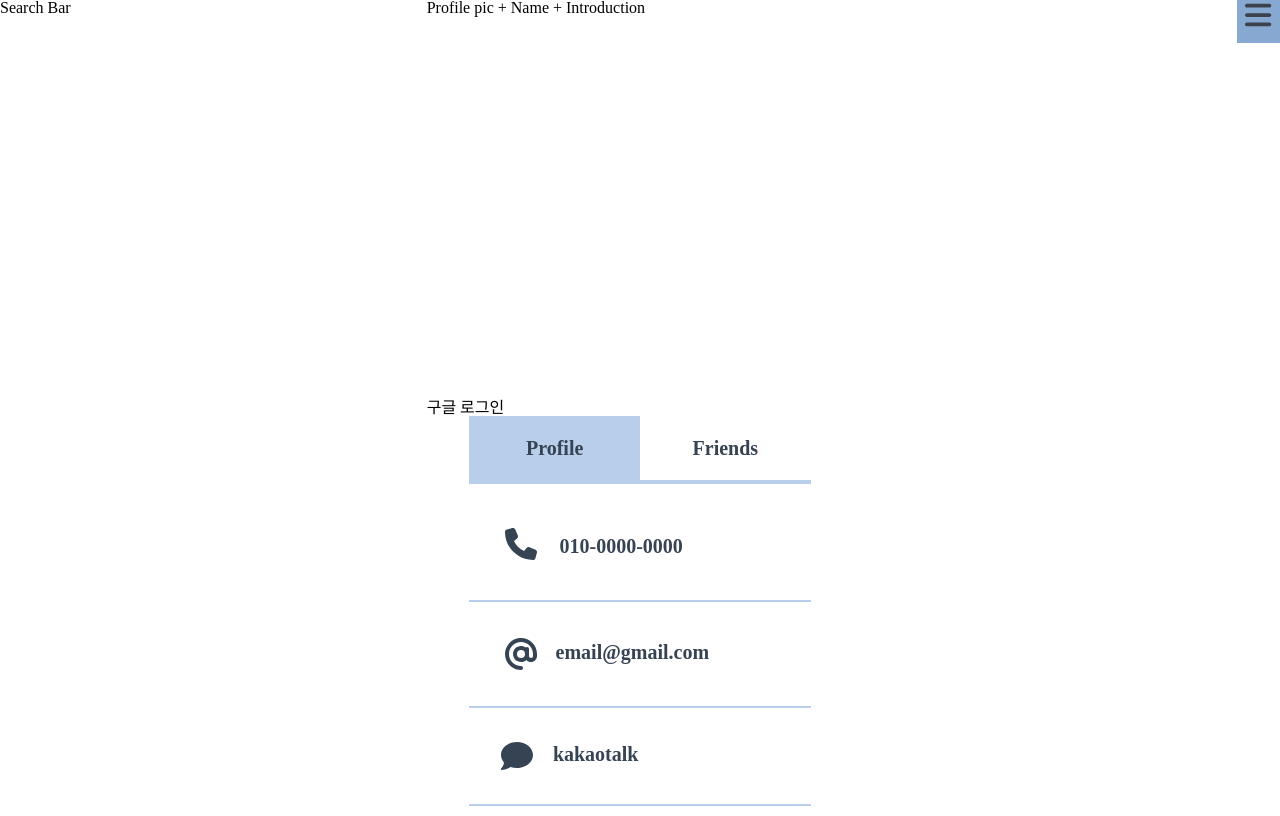
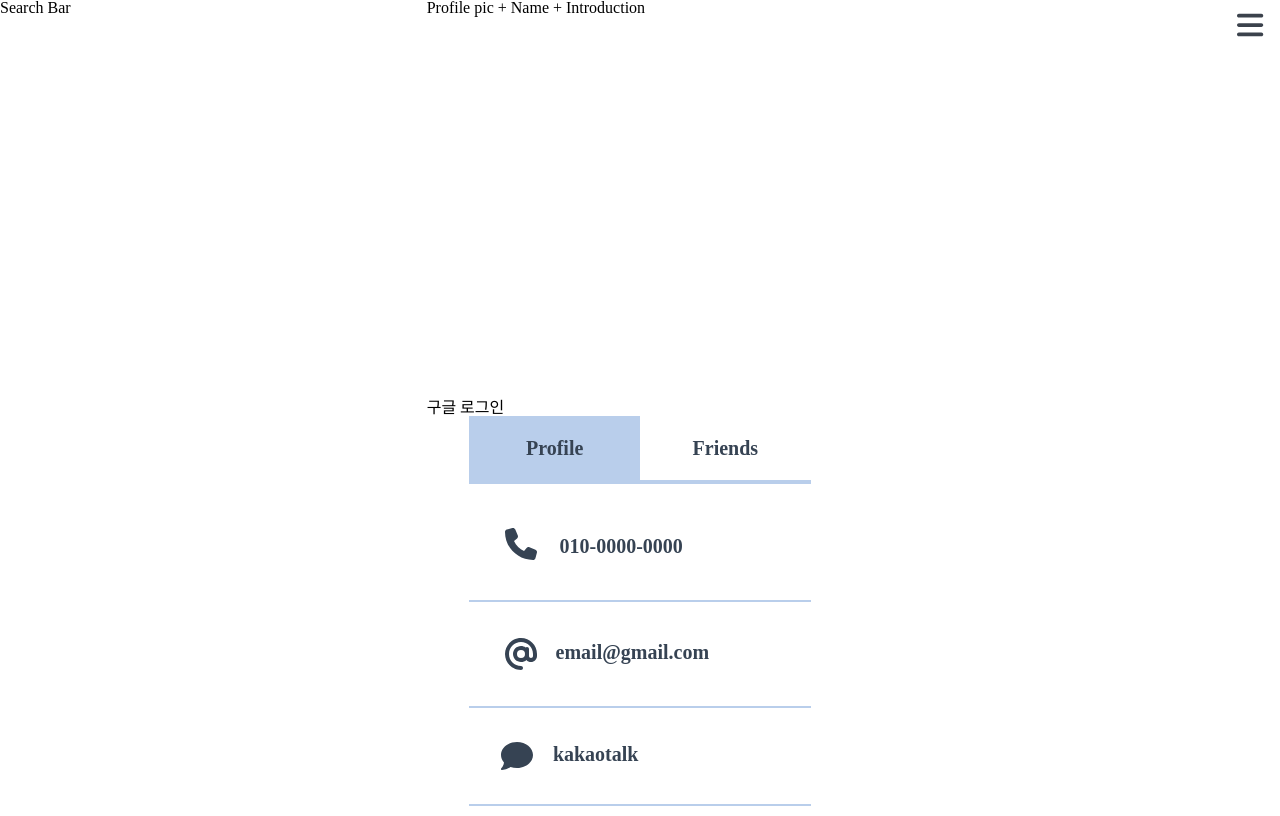
Before and after one commit to charmeee/contactbyflutter, a React (Create React App) app in the folder umm-whoru/: page / in a window 1280 px wide. Built offline with nearby package versions, Linux system fonts and the light colour scheme; a web font is replaced by a local one.

Commit message:
modify closedSideBar background color

```diff
--- a/umm-whoru/src/components/SideBar.css
+++ b/umm-whoru/src/components/SideBar.css
@@ -22,9 +22,9 @@
     right:0px;
     top: var(--menuTopMargin);
 
-    width: 43px;
-    height: 43px;
-    background-color: var(--backgroundcolor);
+    width: 50px;
+    height: 50px;
+    background-color: none;
 
     display: flex;
     flex-direction: column;
@@ -38,6 +38,7 @@
     font-size: 30px;
     font-family: "Apple SD Gothic Neo";
 
+    margin: 10px 10px 0 0;
 }
 
 
--- a/umm-whoru/src/components/SideBar.js
+++ b/umm-whoru/src/components/SideBar.js
@@ -1,8 +1,8 @@
 import {useState} from "react";
-import './SideBar.css';
-
 import {FontAwesomeIcon} from '@fortawesome/react-fontawesome'
 import {faBars, faPenToSquare, faUserPlus, faCalendarDays, faGear, faRightFromBracket} from '@fortawesome/free-solid-svg-icons'
+
+import './SideBar.css';
 
 
 function SideBarToggle(props){
```
